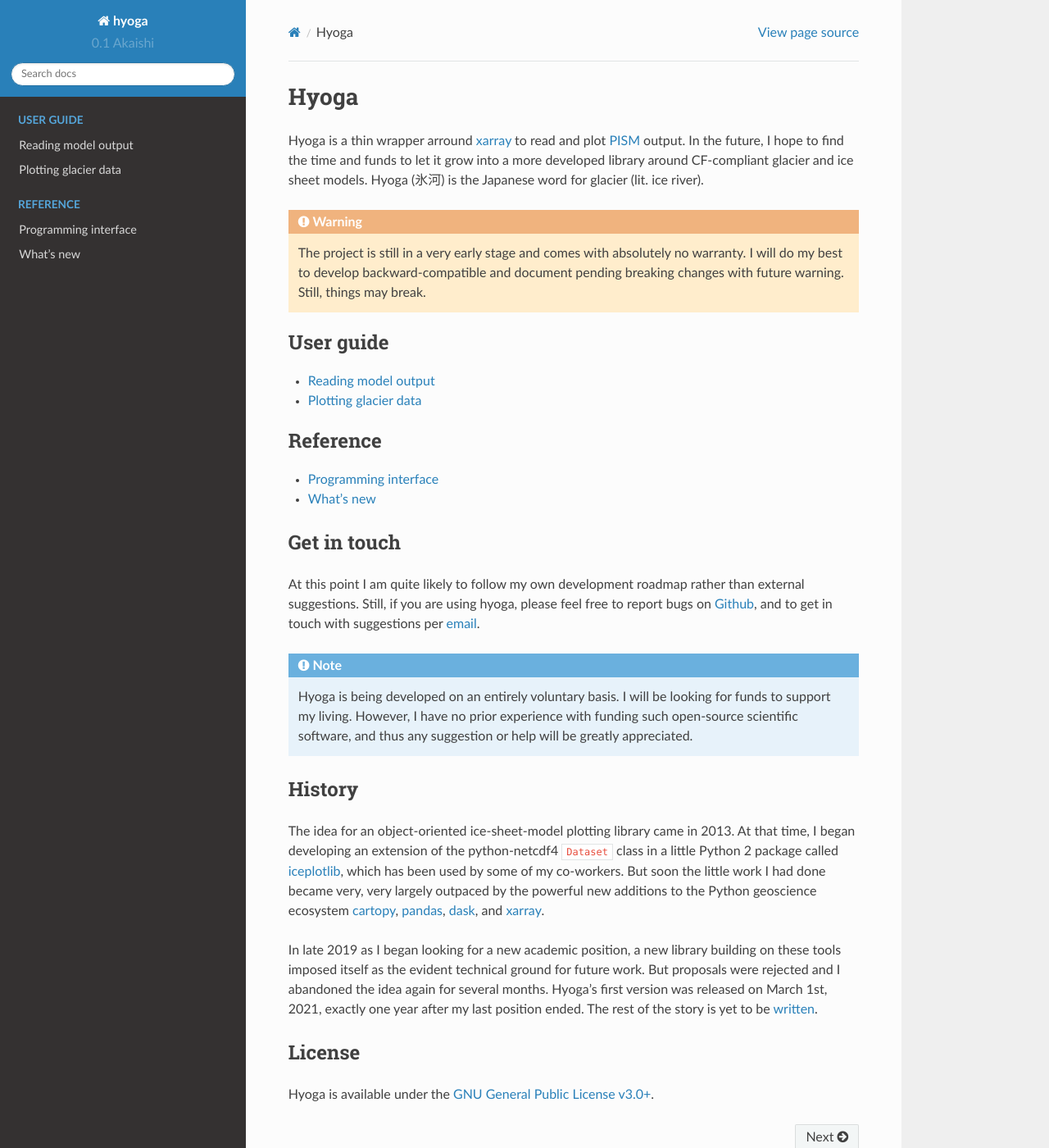
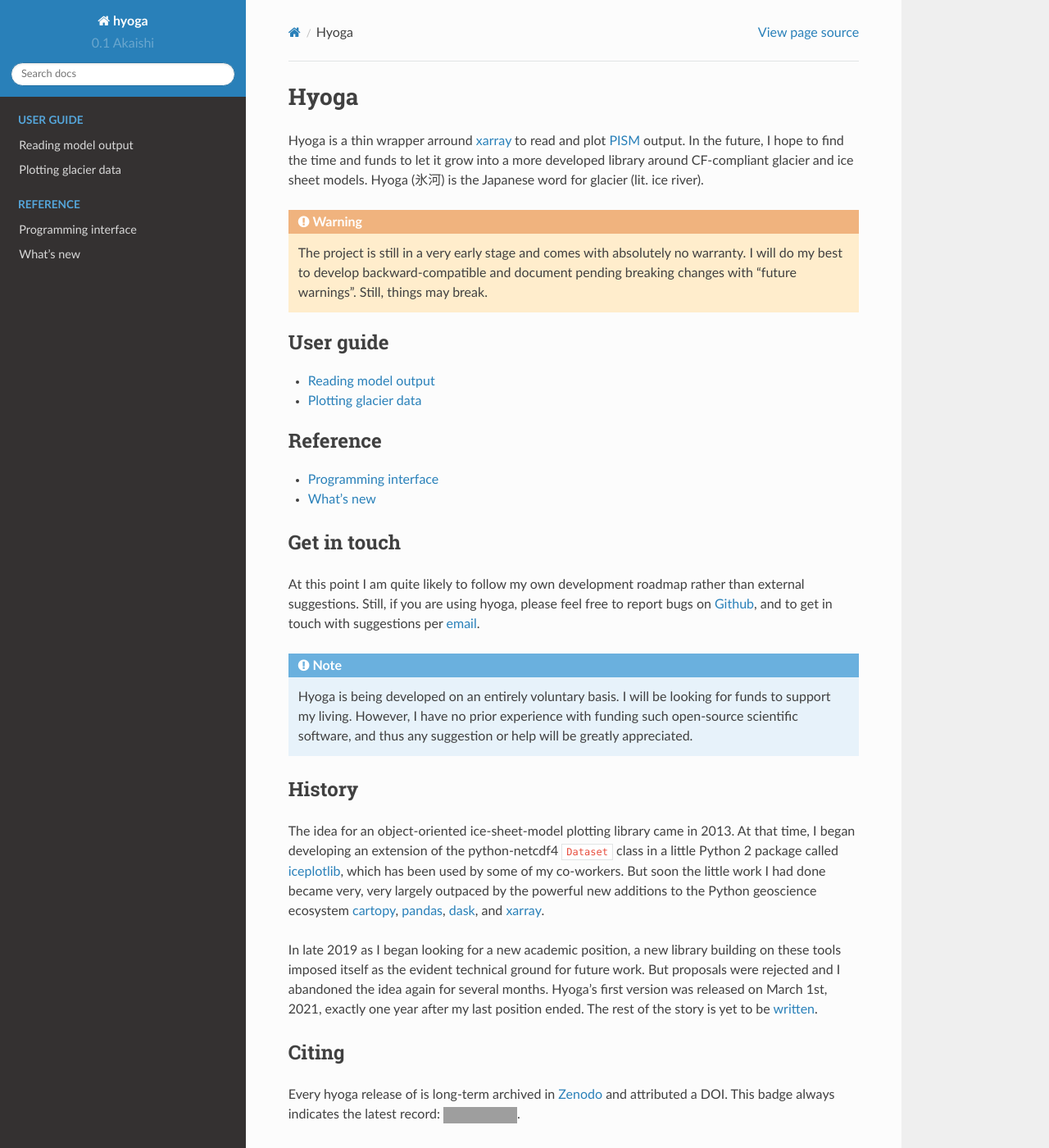
Before and after one commit to juseg/hyoga, a Sphinx documentation site: the page built from doc/index.rst, in a window 1280 px wide and 1400 px high. Shown: the whole window at 82% size. Built offline with Sphinx 7.4.7 and the Read the Docs theme 2.0.0, drawn with Linux system fonts in a browser that asks for light colours; pages that are not in the unit, such as notebooks, are missing from menus; grey boxes are pictures that could not be loaded.

Commit message:
Add Zenodo DOI badge in docs and readme.

```diff
--- a/doc/index.rst
+++ b/doc/index.rst
@@ -16,7 +16,7 @@ Japanese word for glacier (lit. ice river).
 
    The project is still in a very early stage and comes with absolutely no
    warranty. I will do my best to develop backward-compatible and document
-   pending breaking changes with future warning. Still, things may break.
+   pending breaking changes with "future warnings". Still, things may break.
 
 .. toctree::
    :caption: User guide
@@ -72,6 +72,18 @@ one year after my last position ended. The rest of the story is yet to be
 .. _iceplotlib: https://github.com/juseg/iceplotlib/
 .. _pandas: https://pandas.pydata.org
 
+Citing
+------
+
+Every hyoga release of is long-term archived in Zenodo_ and attributed a DOI.
+This badge always indicates the latest record: |doi|.
+
+.. |doi| image:: https://zenodo.org/badge/227465038.svg
+   :target: https://zenodo.org/badge/latestdoi/227465038
+
+.. this link always points to the latest record, too
+.. _Zenodo: https://zenodo.org/record/4570420
+
 License
 -------
 
```
Also changed, not shown: README.rst (+15 -3 lines).
